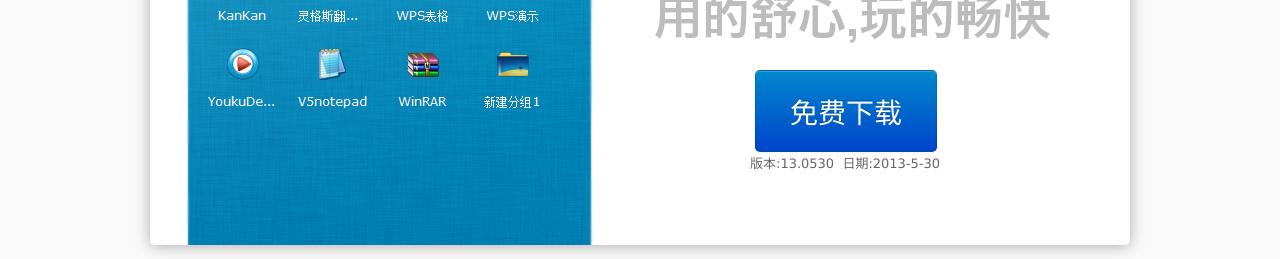
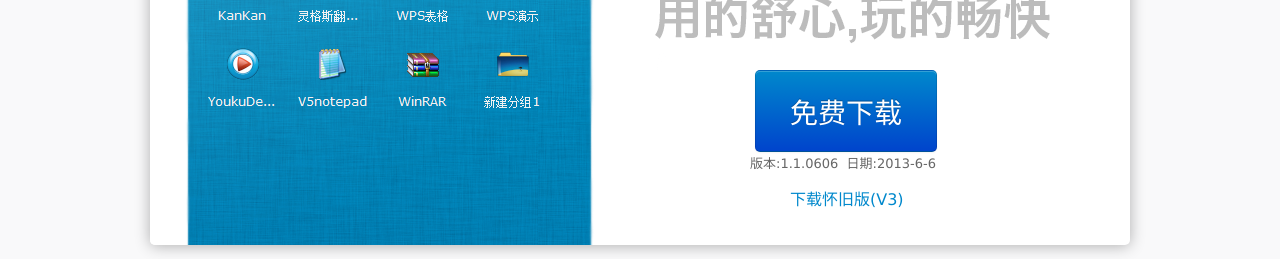
Before and after one commit to Yuele/----, a plain HTML site: page index.html in a window 1280 px wide. Shown: the part 330-589 px from the top of the page. Drawn offline with Linux system fonts and the light colour scheme.

Commit message:
首页-补充V5、V3下载链接

```diff
--- a/index.html
+++ b/index.html
@@ -76,7 +76,11 @@
 			<div id="V5" href="page.html" class="xreader_box" style="background: url(img/V5.png) no-repeat;height: 500px;-moz-border-radius: 5px;
 			-webkit-border-radius: 5px;
 			border-radius: 5px;">
-				<div class="btnbox"><button class="btn btn-primary btn-large">免费下载</button><p>版本:13.0530 &nbsp;日期:2013-5-30</P></div>
+				<div class="btnbox"><a class="btn btn-primary btn-large" href="http://storage.prayaya.com/prayaya/v5update/1.1.0606.exe">免费下载</a><p>版本:1.1.0606 &nbsp;日期:2013-6-6</p>
+				<a href="http://www.prayaya.com/PrayayaV3.zip" style="
+				    margin-left: 35px;
+				    vertical-align: bottom;
+				">下载怀旧版(V3)</a></div>
 			</div>
 
 
```
Also changed, not shown: 1 other file.
